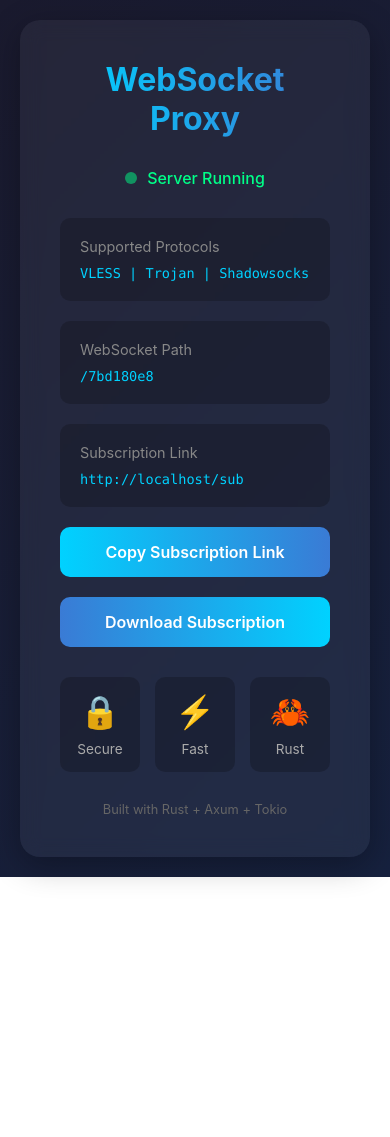
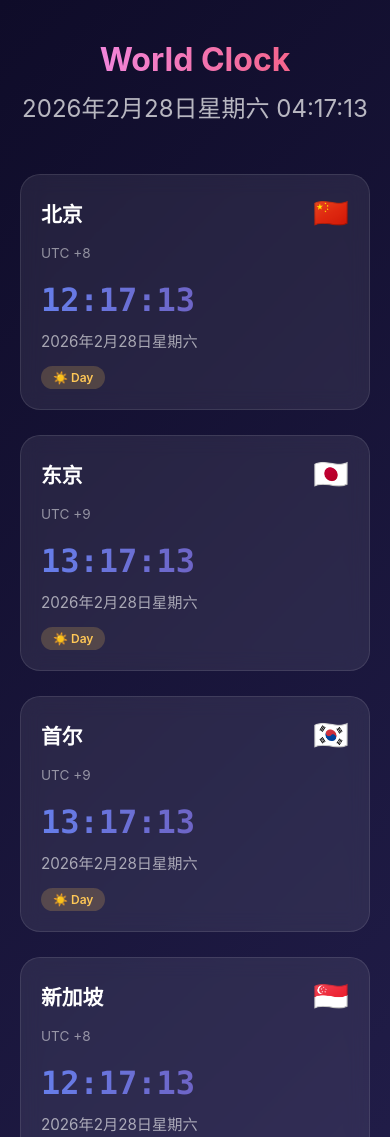
Before and after one commit to linairx/rust-ws, a plain HTML site: page static/index.html in a window 390 px wide. Shown: the top 1137 px of the page. Before the commit the page ends 877 px from the top, so only its background shows below. Drawn offline with Linux system fonts and the light colour scheme.

Commit message:
Replace index.html with world clock page
Display real-time clocks for 20 cities worldwide:
- Asia: Beijing, Tokyo, Seoul, Singapore, Dubai, Mumbai, Bangkok, Hong Kong
- Europe: Moscow, London, Paris, Berlin
- Americas: New York, Los Angeles, Chicago, Toronto, São Paulo
- Oceania: Sydney, Melbourne, Auckland

Features:
- Auto-updating every second
- Day/Night indicator
- UTC offset display
- Responsive grid layout

Co-Authored-By: Claude Opus 4.6 <noreply@anthropic.com>

```diff
--- a/static/index.html
+++ b/static/index.html
@@ -3,7 +3,7 @@
 <head>
     <meta charset="UTF-8">
     <meta name="viewport" content="width=device-width, initial-scale=1.0">
-    <title>WebSocket Proxy Server</title>
+    <title>World Clock</title>
     <style>
         * {
             margin: 0;
@@ -11,201 +11,247 @@
             box-sizing: border-box;
         }
         body {
-            font-family: -apple-system, BlinkMacSystemFont, 'Segoe UI', Roboto, Oxygen, Ubuntu, sans-serif;
-            background: linear-gradient(135deg, #1a1a2e 0%, #16213e 100%);
-            color: #eee;
+            font-family: -apple-system, BlinkMacSystemFont, 'Segoe UI', Roboto, sans-serif;
+            background: linear-gradient(135deg, #0f0c29 0%, #302b63 50%, #24243e 100%);
             min-height: 100vh;
+            padding: 40px 20px;
+        }
+        .header {
+            text-align: center;
+            margin-bottom: 50px;
+        }
+        .header h1 {
+            font-size: 3em;
+            background: linear-gradient(90deg, #f093fb, #f5576c);
+            -webkit-background-clip: text;
+            -webkit-text-fill-color: transparent;
+            background-clip: text;
+            margin-bottom: 10px;
+        }
+        .header .local-time {
+            font-size: 1.5em;
+            color: rgba(255,255,255,0.7);
+        }
+        .clock-grid {
+            display: grid;
+            grid-template-columns: repeat(auto-fit, minmax(280px, 1fr));
+            gap: 25px;
+            max-width: 1400px;
+            margin: 0 auto;
+        }
+        .clock-card {
+            background: rgba(255, 255, 255, 0.08);
+            border-radius: 20px;
+            padding: 30px;
+            backdrop-filter: blur(10px);
+            border: 1px solid rgba(255, 255, 255, 0.1);
+            transition: transform 0.3s, box-shadow 0.3s;
+        }
+        .clock-card:hover {
+            transform: translateY(-5px);
+            box-shadow: 0 20px 40px rgba(0, 0, 0, 0.3);
+        }
+        .clock-card.highlight {
+            background: rgba(102, 126, 234, 0.2);
+            border-color: rgba(102, 126, 234, 0.5);
+        }
+        .city-info {
             display: flex;
-            justify-content: center;
+            justify-content: space-between;
             align-items: center;
-            padding: 20px;
+            margin-bottom: 15px;
         }
-        .container {
-            max-width: 600px;
-            width: 100%;
-            background: rgba(255, 255, 255, 0.05);
-            border-radius: 20px;
-            padding: 40px;
-            box-shadow: 0 8px 32px rgba(0, 0, 0, 0.3);
-            backdrop-filter: blur(10px);
+        .city-name {
+            font-size: 1.3em;
+            font-weight: 600;
+            color: #fff;
         }
-        h1 {
-            text-align: center;
-            margin-bottom: 30px;
-            font-size: 2em;
-            background: linear-gradient(90deg, #00d2ff, #3a7bd5);
+        .city-flag {
+            font-size: 1.8em;
+        }
+        .timezone {
+            font-size: 0.85em;
+            color: rgba(255,255,255,0.5);
+            margin-bottom: 20px;
+        }
+        .time-display {
+            font-size: 2.8em;
+            font-weight: 700;
+            font-family: 'Monaco', 'Consolas', monospace;
+            background: linear-gradient(90deg, #667eea, #764ba2);
             -webkit-background-clip: text;
             -webkit-text-fill-color: transparent;
             background-clip: text;
         }
-        .status {
-            display: flex;
-            align-items: center;
-            justify-content: center;
-            gap: 10px;
-            margin-bottom: 30px;
+        .date-display {
+            font-size: 0.95em;
+            color: rgba(255,255,255,0.6);
+            margin-top: 10px;
         }
-        .status-dot {
-            width: 12px;
-            height: 12px;
-            background: #00ff88;
-            border-radius: 50%;
-            animation: pulse 2s infinite;
+        .day-indicator {
+            display: inline-block;
+            padding: 4px 12px;
+            border-radius: 20px;
+            font-size: 0.75em;
+            font-weight: 600;
+            margin-top: 15px;
         }
-        @keyframes pulse {
-            0%, 100% { opacity: 1; }
-            50% { opacity: 0.5; }
+        .day-indicator.day {
+            background: rgba(255, 200, 87, 0.2);
+            color: #ffc857;
         }
-        .status-text {
-            color: #00ff88;
-            font-weight: 500;
-        }
-        .info-box {
-            background: rgba(0, 0, 0, 0.2);
-            border-radius: 10px;
-            padding: 20px;
-            margin-bottom: 20px;
-        }
-        .info-title {
-            font-size: 0.9em;
-            color: #888;
-            margin-bottom: 10px;
-        }
-        .info-content {
-            font-family: 'Monaco', 'Consolas', monospace;
-            font-size: 0.85em;
-            word-break: break-all;
-            color: #00d2ff;
-        }
-        .btn {
-            display: block;
-            width: 100%;
-            padding: 15px;
-            margin-top: 20px;
-            background: linear-gradient(90deg, #00d2ff, #3a7bd5);
-            border: none;
-            border-radius: 10px;
-            color: white;
-            font-size: 1em;
-            font-weight: 600;
-            cursor: pointer;
-            transition: transform 0.2s, box-shadow 0.2s;
-            text-align: center;
-            text-decoration: none;
-        }
-        .btn:hover {
-            transform: translateY(-2px);
-            box-shadow: 0 5px 20px rgba(0, 210, 255, 0.3);
-        }
-        .features {
-            display: grid;
-            grid-template-columns: repeat(3, 1fr);
-            gap: 15px;
-            margin-top: 30px;
-        }
-        .feature {
-            text-align: center;
-            padding: 15px;
-            background: rgba(0, 0, 0, 0.2);
-            border-radius: 10px;
-        }
-        .feature-icon {
-            font-size: 2em;
-            margin-bottom: 10px;
-        }
-        .feature-name {
-            font-size: 0.85em;
-            color: #aaa;
+        .day-indicator.night {
+            background: rgba(102, 126, 234, 0.2);
+            color: #667eea;
         }
         .footer {
             text-align: center;
-            margin-top: 30px;
-            font-size: 0.8em;
-            color: #666;
+            margin-top: 60px;
+            color: rgba(255,255,255,0.4);
+            font-size: 0.9em;
+        }
+        .footer a {
+            color: #667eea;
+            text-decoration: none;
+        }
+        @media (max-width: 600px) {
+            .header h1 { font-size: 2em; }
+            .time-display { font-size: 2em; }
+            .clock-card { padding: 20px; }
         }
     </style>
 </head>
 <body>
-    <div class="container">
-        <h1>WebSocket Proxy</h1>
+    <div class="header">
+        <h1>World Clock</h1>
+        <div class="local-time" id="local-time"></div>
+    </div>
 
-        <div class="status">
-            <div class="status-dot"></div>
-            <span class="status-text">Server Running</span>
-        </div>
+    <div class="clock-grid" id="clock-grid"></div>
 
-        <div class="info-box">
-            <div class="info-title">Supported Protocols</div>
-            <div class="info-content">VLESS | Trojan | Shadowsocks</div>
-        </div>
-
-        <div class="info-box">
-            <div class="info-title">WebSocket Path</div>
-            <div class="info-content" id="ws-path">Loading...</div>
-        </div>
-
-        <div class="info-box">
-            <div class="info-title">Subscription Link</div>
-            <div class="info-content" id="sub-link">Loading...</div>
-        </div>
-
-        <a href="#" class="btn" id="copy-btn">Copy Subscription Link</a>
-        <a href="#" class="btn" id="download-btn" style="background: linear-gradient(90deg, #3a7bd5, #00d2ff);">Download Subscription</a>
-
-        <div class="features">
-            <div class="feature">
-                <div class="feature-icon">🔒</div>
-                <div class="feature-name">Secure</div>
-            </div>
-            <div class="feature">
-                <div class="feature-icon">⚡</div>
-                <div class="feature-name">Fast</div>
-            </div>
-            <div class="feature">
-                <div class="feature-icon">🦀</div>
-                <div class="feature-name">Rust</div>
-            </div>
-        </div>
-
-        <div class="footer">
-            Built with Rust + Axum + Tokio
-        </div>
+    <div class="footer">
+        Built with Rust + Axum | <a href="/sub">Subscription</a>
     </div>
 
     <script>
-        // Get current host and port
-        const protocol = window.location.protocol;
-        const host = window.location.host;
-        const pathname = window.location.pathname;
+        const cities = [
+            { name: 'Beijing', flag: '🇨🇳', timezone: 'Asia/Shanghai', label: '北京' },
+            { name: 'Tokyo', flag: '🇯🇵', timezone: 'Asia/Tokyo', label: '东京' },
+            { name: 'Seoul', flag: '🇰🇷', timezone: 'Asia/Seoul', label: '首尔' },
+            { name: 'Singapore', flag: '🇸🇬', timezone: 'Asia/Singapore', label: '新加坡' },
+            { name: 'Dubai', flag: '🇦🇪', timezone: 'Asia/Dubai', label: '迪拜' },
+            { name: 'Moscow', flag: '🇷🇺', timezone: 'Europe/Moscow', label: '莫斯科' },
+            { name: 'London', flag: '🇬🇧', timezone: 'Europe/London', label: '伦敦' },
+            { name: 'Paris', flag: '🇫🇷', timezone: 'Europe/Paris', label: '巴黎' },
+            { name: 'Berlin', flag: '🇩🇪', timezone: 'Europe/Berlin', label: '柏林' },
+            { name: 'New York', flag: '🇺🇸', timezone: 'America/New_York', label: '纽约' },
+            { name: 'Los Angeles', flag: '🇺🇸', timezone: 'America/Los_Angeles', label: '洛杉矶' },
+            { name: 'Chicago', flag: '🇺🇸', timezone: 'America/Chicago', label: '芝加哥' },
+            { name: 'Toronto', flag: '🇨🇦', timezone: 'America/Toronto', label: '多伦多' },
+            { name: 'São Paulo', flag: '🇧🇷', timezone: 'America/Sao_Paulo', label: '圣保罗' },
+            { name: 'Sydney', flag: '🇦🇺', timezone: 'Australia/Sydney', label: '悉尼' },
+            { name: 'Melbourne', flag: '🇦🇺', timezone: 'Australia/Melbourne', label: '墨尔本' },
+            { name: 'Auckland', flag: '🇳🇿', timezone: 'Pacific/Auckland', label: '奥克兰' },
+            { name: 'Mumbai', flag: '🇮🇳', timezone: 'Asia/Kolkata', label: '孟买' },
+            { name: 'Bangkok', flag: '🇹🇭', timezone: 'Asia/Bangkok', label: '曼谷' },
+            { name: 'Hong Kong', flag: '🇭🇰', timezone: 'Asia/Hong_Kong', label: '香港' },
+        ];
 
-        // Try to detect subscription path from URL patterns
-        // Default subscription path
-        const subPath = 'sub';
-        const wsPath = '7bd180e8';
+        function getTimeInZone(timezone) {
+            return new Date().toLocaleString('en-US', {
+                timeZone: timezone,
+                hour12: false,
+                hour: '2-digit',
+                minute: '2-digit',
+                second: '2-digit'
+            });
+        }
 
-        // Set WebSocket path
-        document.getElementById('ws-path').textContent = '/' + wsPath;
+        function getDateInZone(timezone) {
+            return new Date().toLocaleString('zh-CN', {
+                timeZone: timezone,
+                year: 'numeric',
+                month: 'long',
+                day: 'numeric',
+                weekday: 'long'
+            });
+        }
 
-        // Set subscription link
-        const subLink = protocol + '//' + host + '/' + subPath;
-        document.getElementById('sub-link').textContent = subLink;
+        function isDayTime(timezone) {
+            const hour = parseInt(new Date().toLocaleString('en-US', {
+                timeZone: timezone,
+                hour: '2-digit',
+                hour12: false
+            }));
+            return hour >= 6 && hour < 18;
+        }
 
-        // Copy button
-        document.getElementById('copy-btn').addEventListener('click', function(e) {
-            e.preventDefault();
-            navigator.clipboard.writeText(subLink).then(() => {
-                this.textContent = 'Copied!';
-                setTimeout(() => {
-                    this.textContent = 'Copy Subscription Link';
-                }, 2000);
+        function createClockCard(city) {
+            const card = document.createElement('div');
+            card.className = 'clock-card';
+            card.dataset.timezone = city.timezone;
+
+            card.innerHTML = `
+                <div class="city-info">
+                    <span class="city-name">${city.label}</span>
+                    <span class="city-flag">${city.flag}</span>
+                </div>
+                <div class="timezone">UTC ${getUtcOffset(city.timezone)}</div>
+                <div class="time-display">--:--:--</div>
+                <div class="date-display">Loading...</div>
+                <span class="day-indicator day">☀️ Day</span>
+            `;
+
+            return card;
+        }
+
+        function getUtcOffset(timezone) {
+            const now = new Date();
+            const utc = new Date(now.toLocaleString('en-US', { timeZone: 'UTC' }));
+            const local = new Date(now.toLocaleString('en-US', { timeZone: timezone }));
+            const diff = (local - utc) / (1000 * 60 * 60);
+            const sign = diff >= 0 ? '+' : '';
+            return sign + diff.toFixed(0).replace('.0', '');
+        }
+
+        function updateClocks() {
+            const cards = document.querySelectorAll('.clock-card');
+            cards.forEach(card => {
+                const timezone = card.dataset.timezone;
+                const timeDisplay = card.querySelector('.time-display');
+                const dateDisplay = card.querySelector('.date-display');
+                const dayIndicator = card.querySelector('.day-indicator');
+
+                timeDisplay.textContent = getTimeInZone(timezone);
+                dateDisplay.textContent = getDateInZone(timezone);
+
+                const isDay = isDayTime(timezone);
+                dayIndicator.className = `day-indicator ${isDay ? 'day' : 'night'}`;
+                dayIndicator.textContent = isDay ? '☀️ Day' : '🌙 Night';
             });
+
+            // Update local time in header
+            const localTimeEl = document.getElementById('local-time');
+            localTimeEl.textContent = new Date().toLocaleString('zh-CN', {
+                year: 'numeric',
+                month: 'long',
+                day: 'numeric',
+                weekday: 'long',
+                hour: '2-digit',
+                minute: '2-digit',
+                second: '2-digit'
+            });
+        }
+
+        // Initialize
+        const grid = document.getElementById('clock-grid');
+        cities.forEach(city => {
+            grid.appendChild(createClockCard(city));
         });
 
-        // Download button
-        document.getElementById('download-btn').addEventListener('click', function(e) {
-            e.preventDefault();
-            window.location.href = subLink;
-        });
+        // Start updates
+        updateClocks();
+        setInterval(updateClocks, 1000);
     </script>
 </body>
 </html>
```
